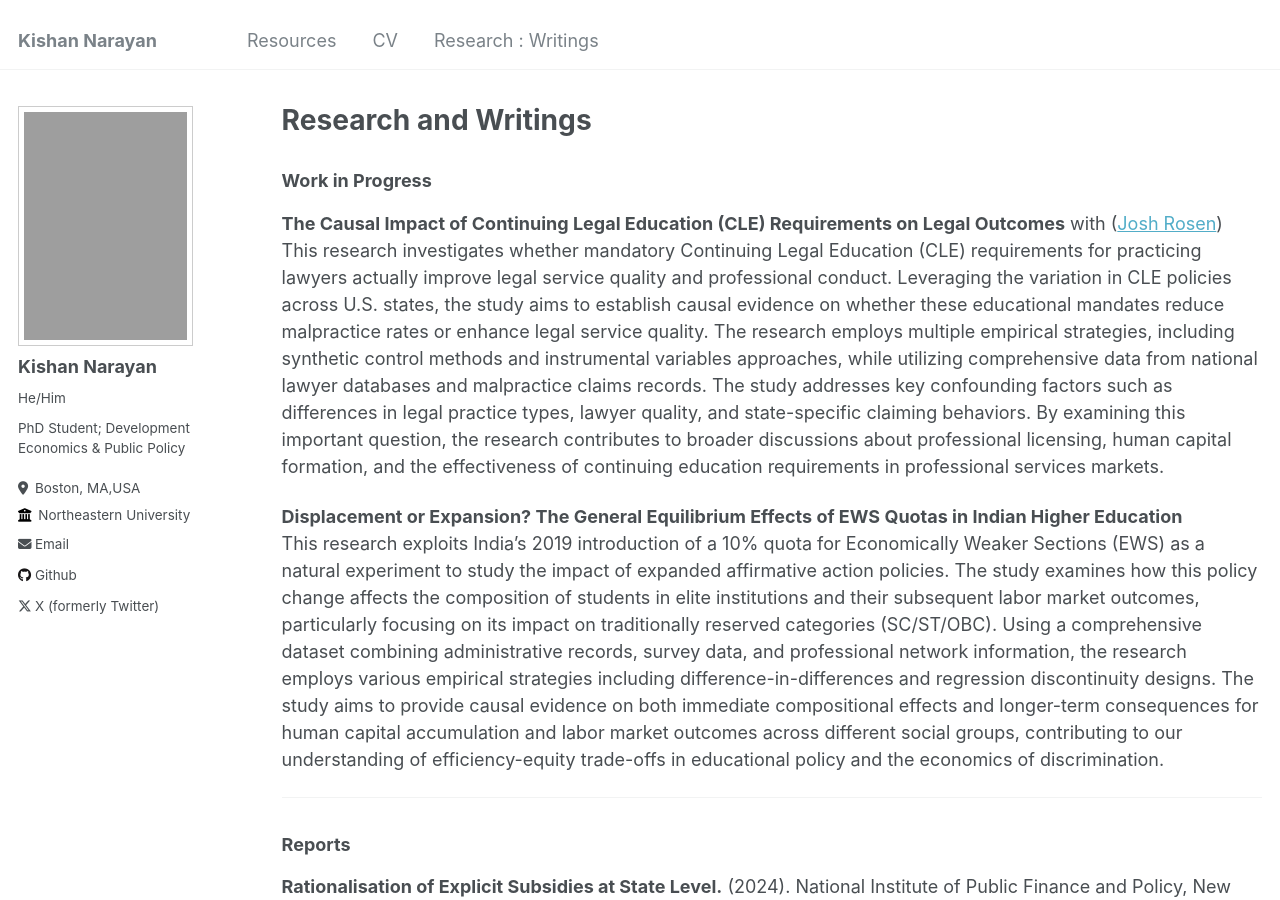
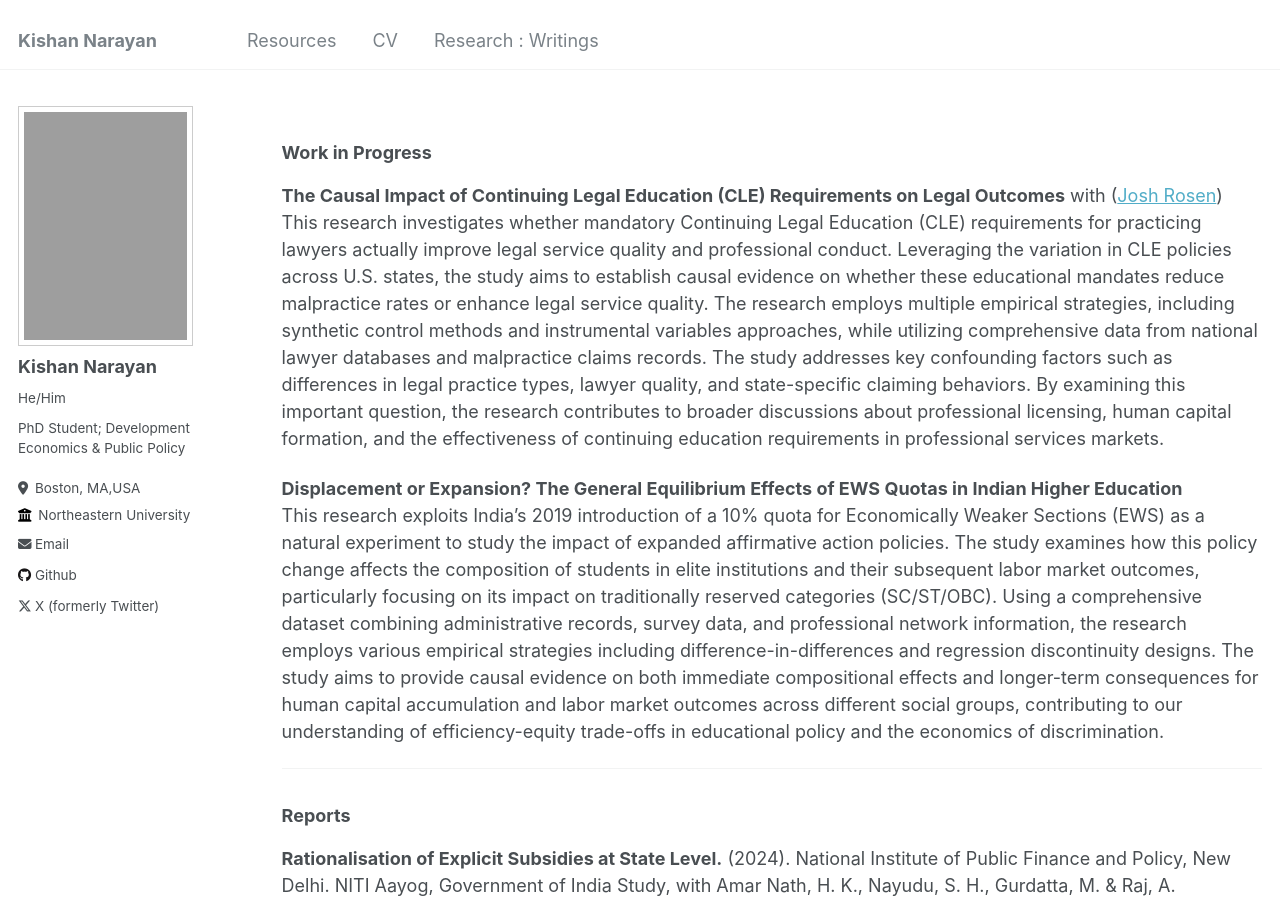
Before and after one commit to narayankishan/narayankishan.github.io, a Jekyll site: the page built from _pages/Research-Writings.md, in a window 1280 px wide and 900 px high. Built offline with Jekyll 4.4.1, drawn with Linux system fonts in a browser that asks for light colours.

Commit message:
Update Research-Writings.md
Fix title

```diff
--- a/_pages/Research-Writings.md
+++ b/_pages/Research-Writings.md
@@ -1,6 +1,6 @@
 ---
 layout: archive
-title: "Research and Writings"
+title: ""
 permalink: /research-writings/
 author_profile: true
 ---
```
